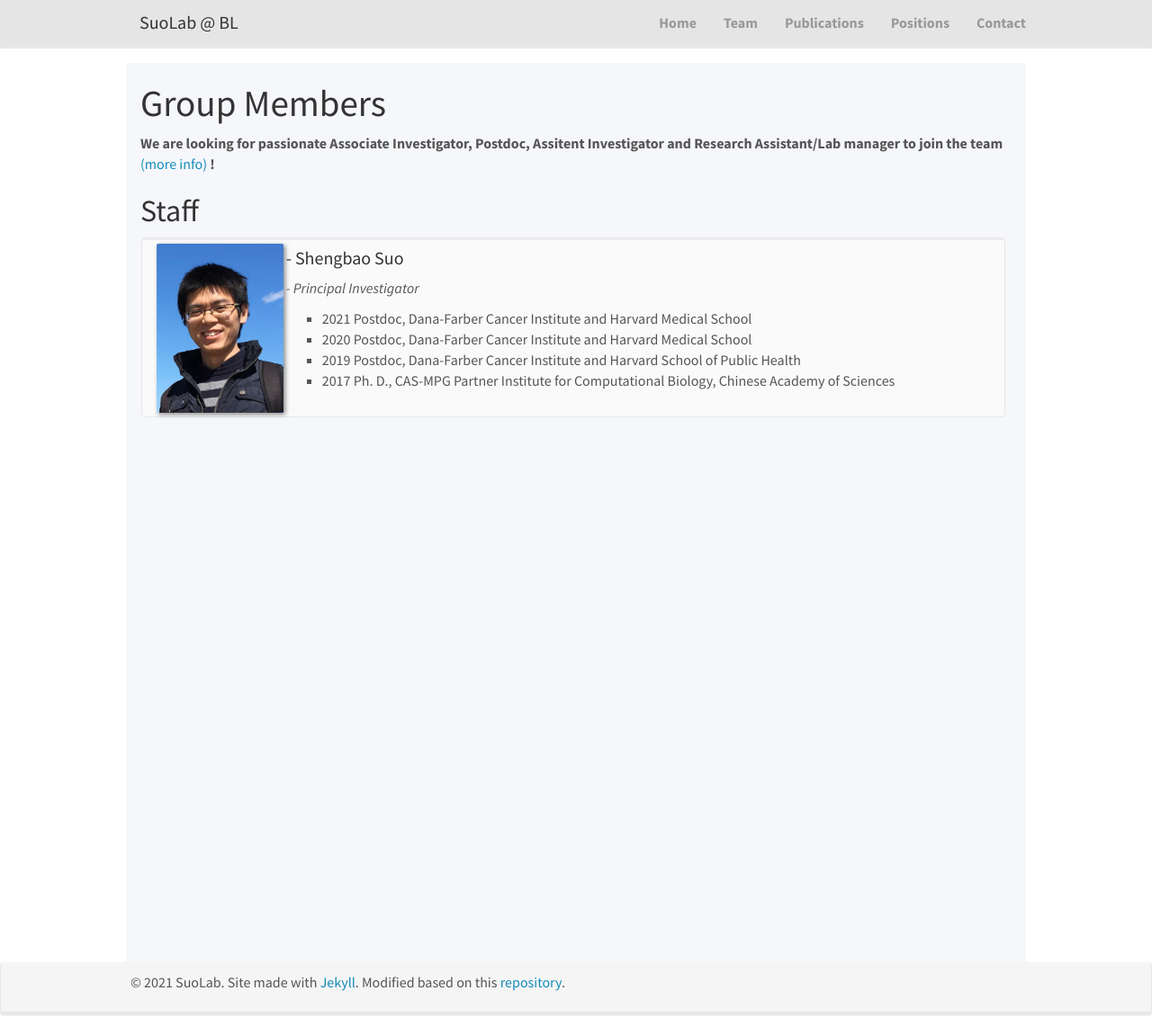
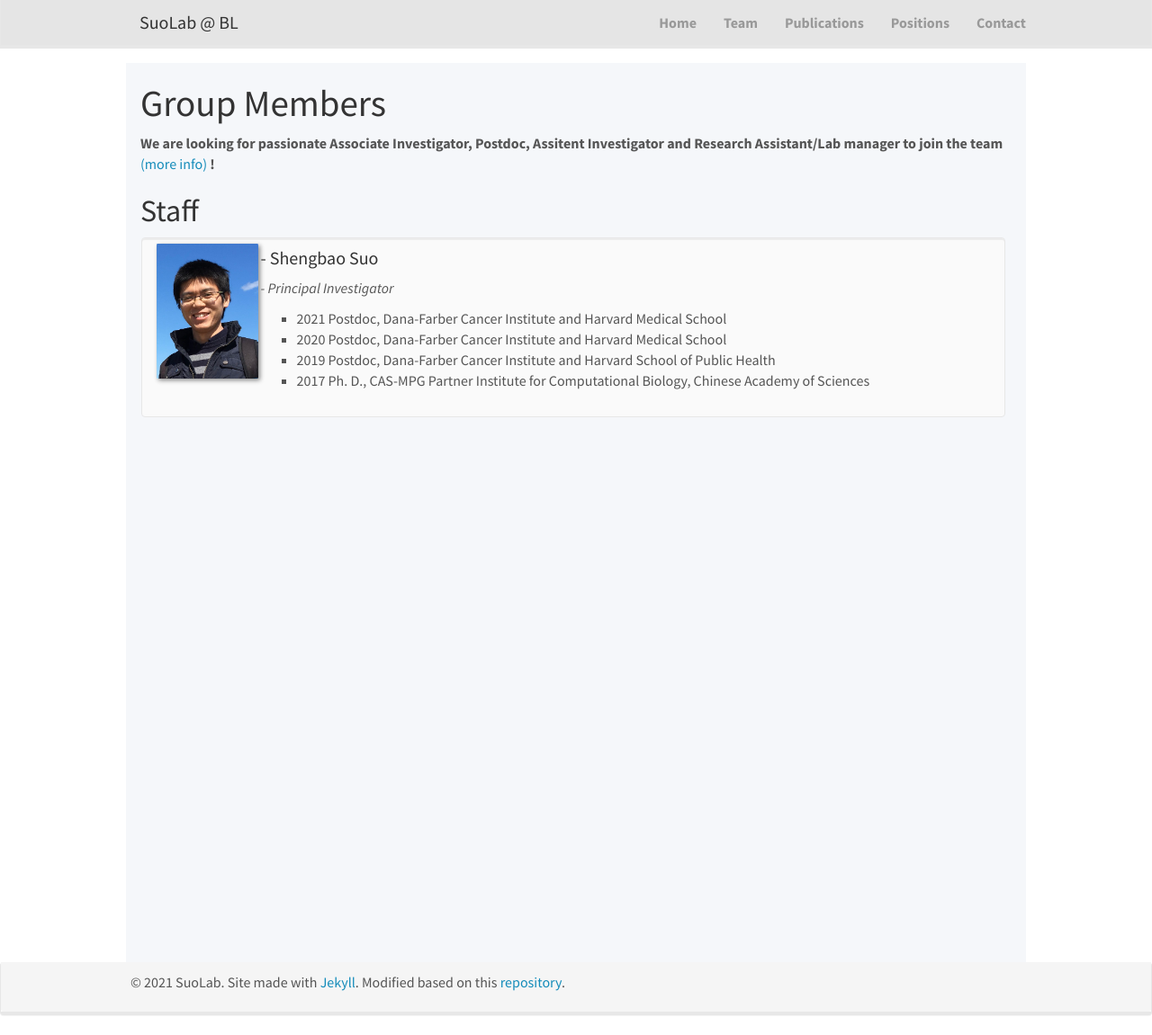
Before and after one commit to suoshengbao/suoshengbao.github.io, a Jekyll site: the page built from _pages/team.md, in a window 1280 px wide and 1151 px high. Shown: the whole window at 90% size. Built offline with Jekyll 4.4.1, drawn with Linux system fonts in a browser that asks for light colours; nearby versions of some CDN libraries.

Commit message:
Update team.md

```diff
--- a/_pages/team.md
+++ b/_pages/team.md
@@ -15,7 +15,7 @@ permalink: /team/
 ## Staff
 <div class="col-sm-6 clearfix" style="padding-left: 1px;">
 <div class="well"  style="height: 200px; width: 960px">
-<img src="/images/teampic/ShengbaoSuo.jpg" class="img-responsive" width="15%" style="float: left"/>
+<img src="/images/teampic/ShengbaoSuo.jpg" class="img-responsive" width="12%" style="float: left"/>
 <h4>- Shengbao Suo</h4>
 <i>- Principal Investigator<i>
 <ul style="list-style-type:square; overflow: hidden">
```
